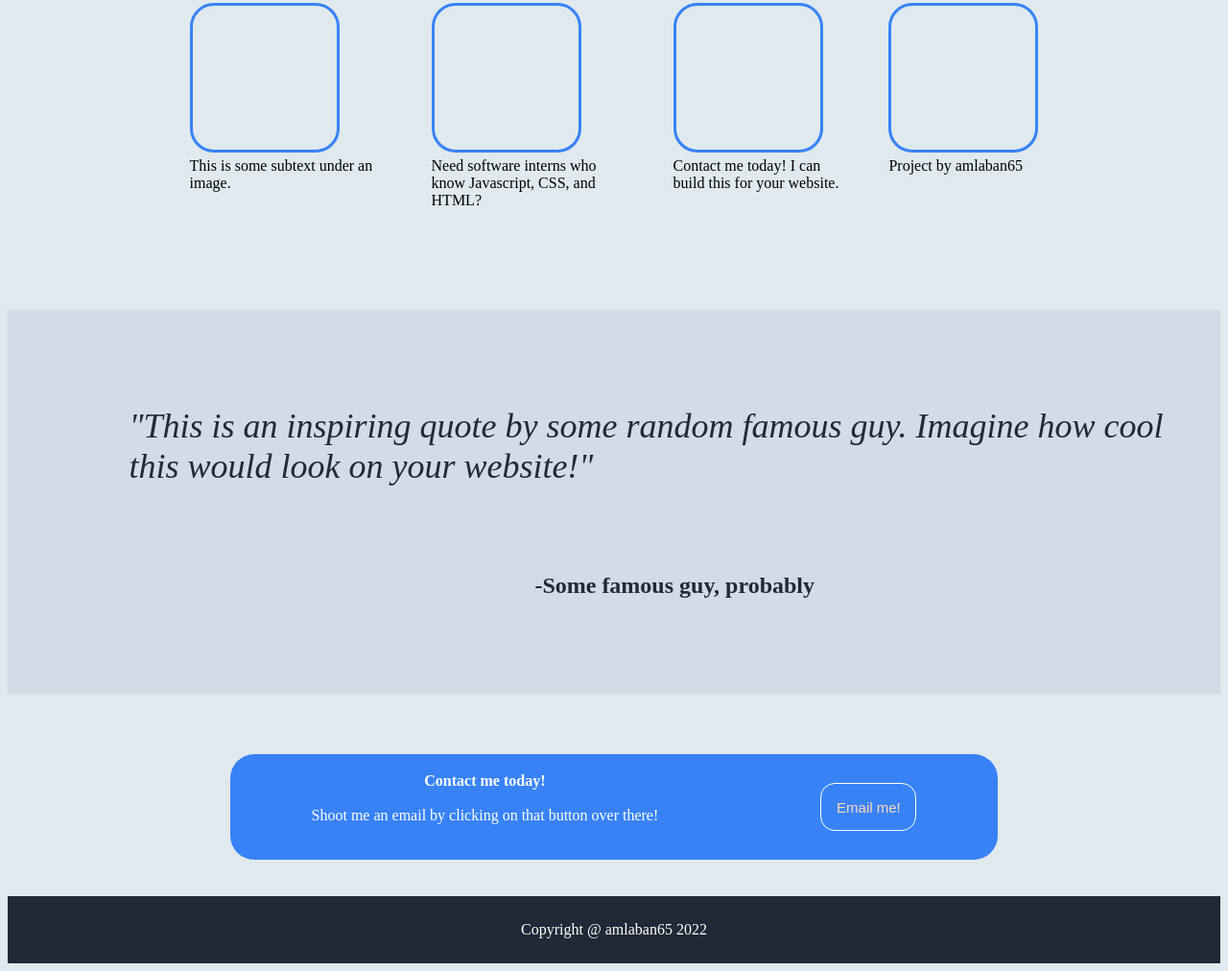
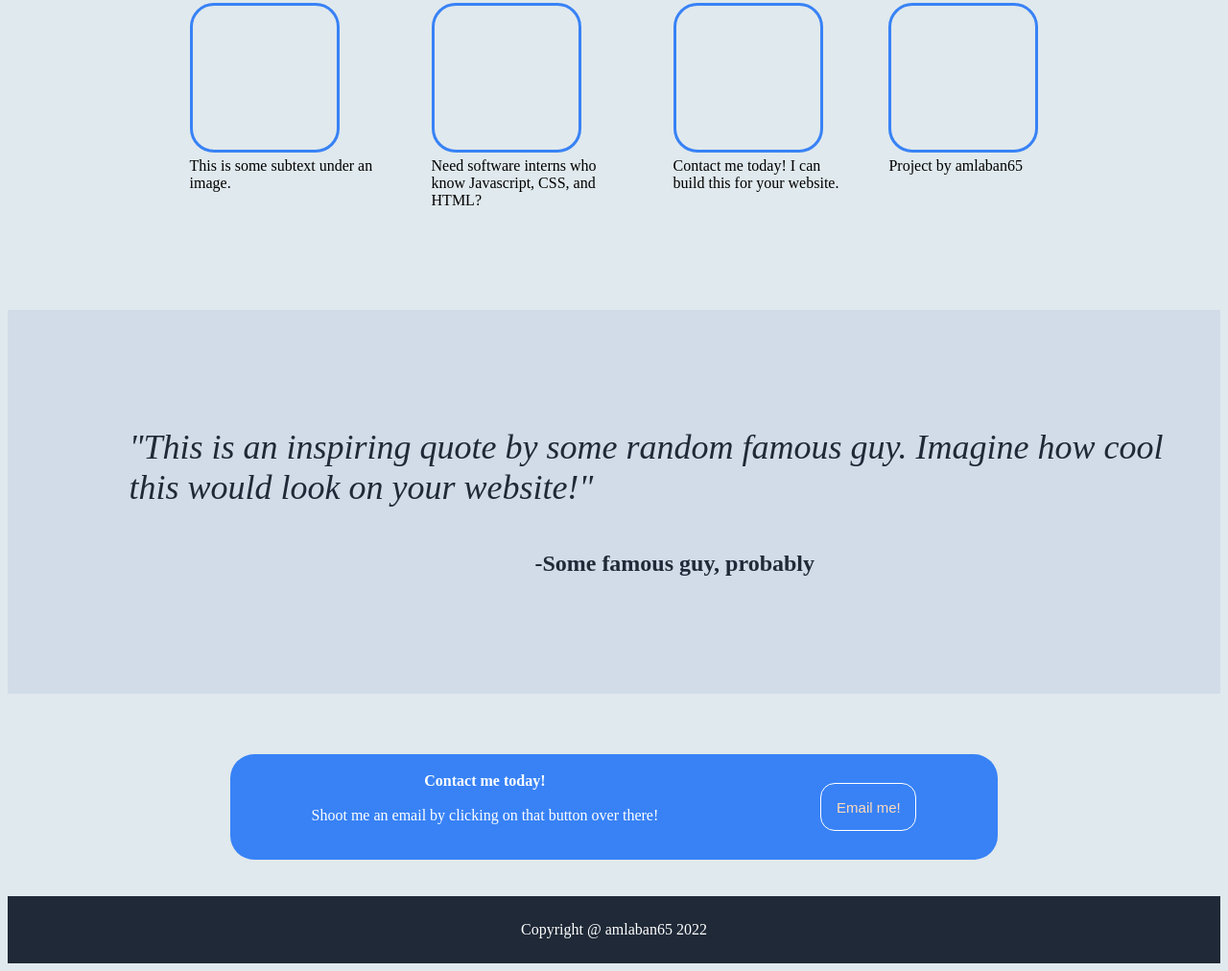
Before and after one commit to amlaban65/Landing-page-project, a plain HTML site: page index.html in a window 1280 px wide. Shown: the part 577-1589 px from the top of the page at 96% size. Drawn offline with Linux system fonts and the light colour scheme.

Commit message:
fix text

```diff
--- a/style.css
+++ b/style.css
@@ -111,7 +111,7 @@ p a {
     padding-left: 10%;
 }
 #author {
-    margin-top: 90px;
+    margin-top: 45px;
     font-size: 24px;
 }
 .call-to-action-container {
```
